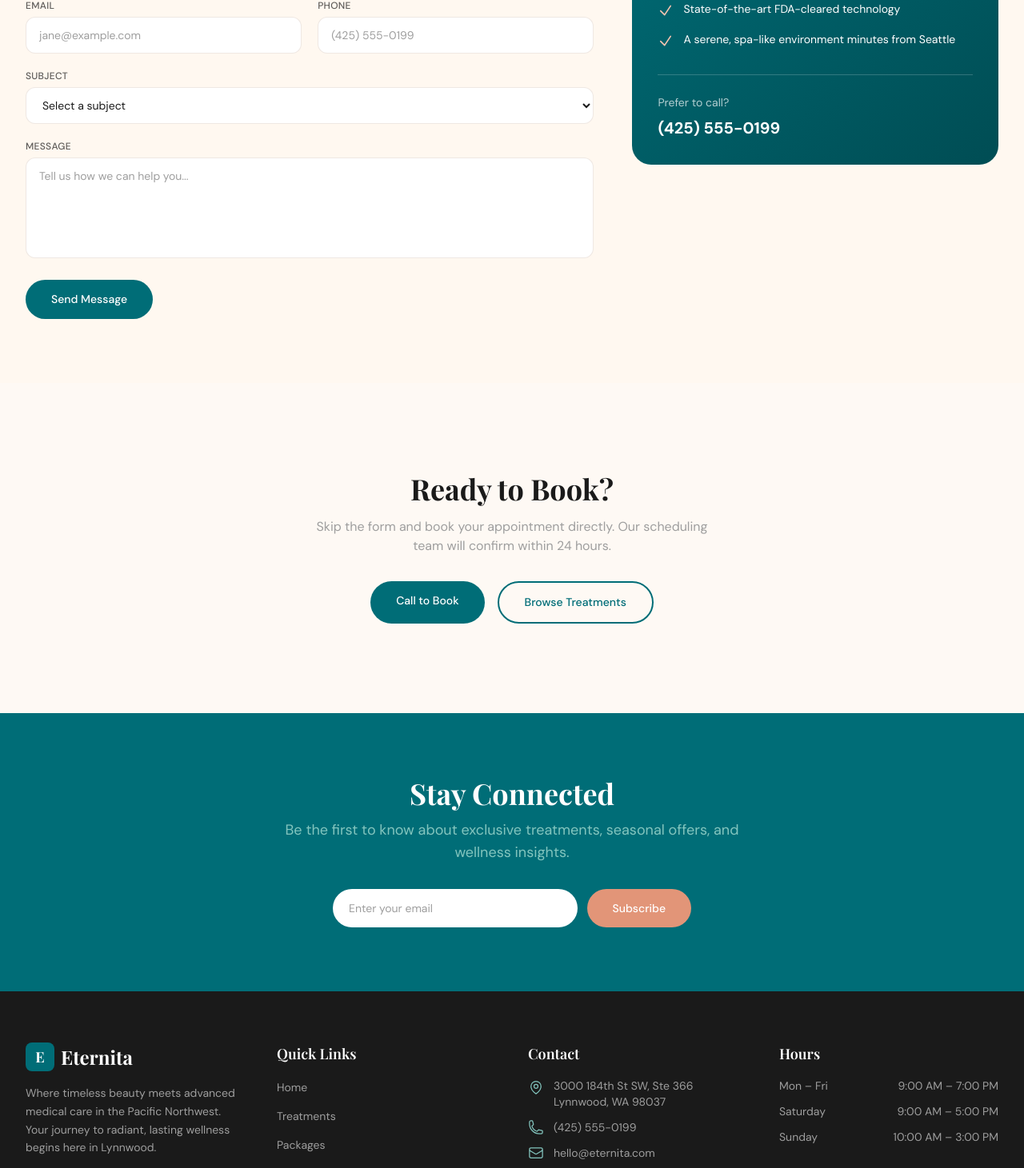
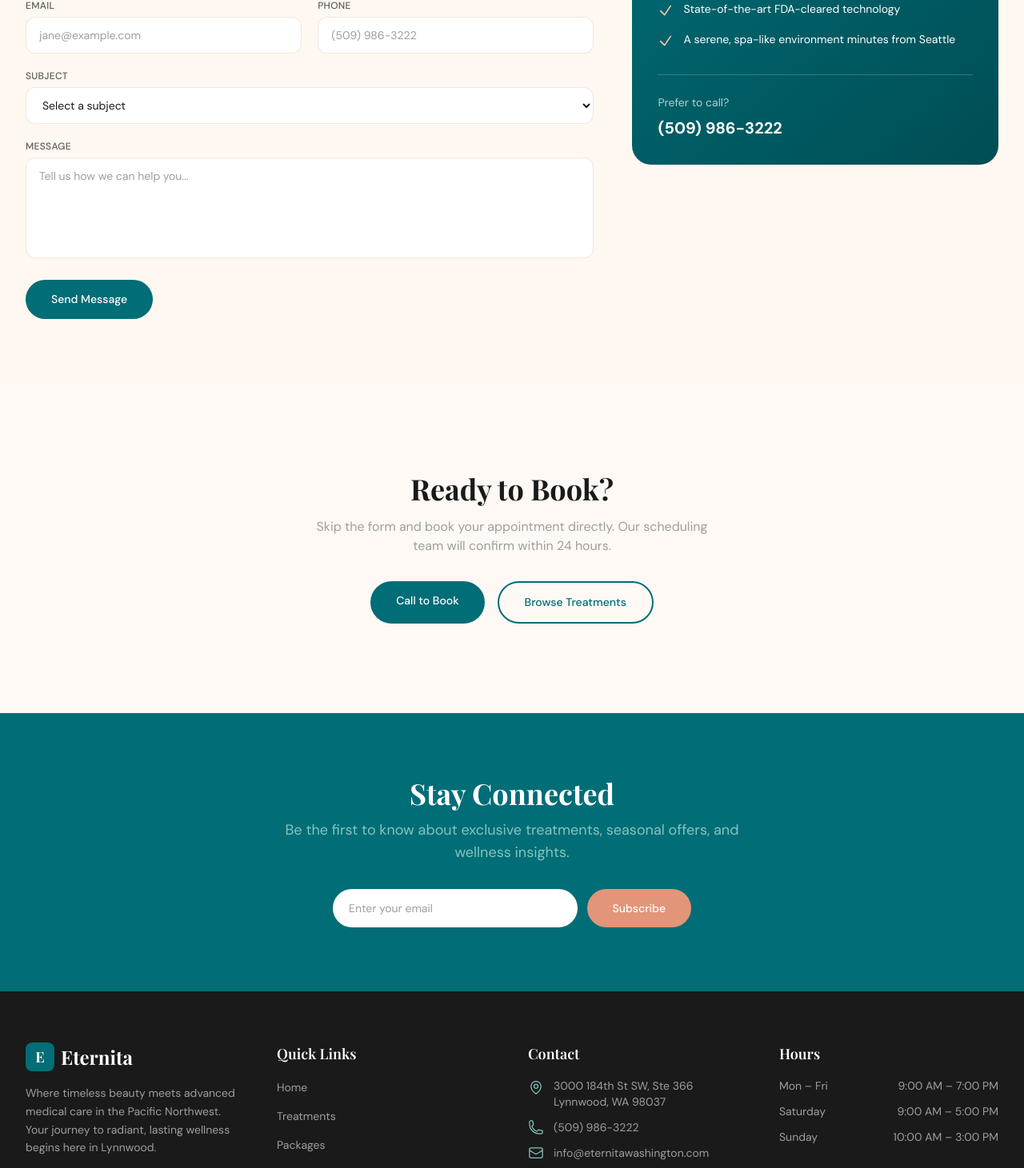
Before and after one commit to leonissa/kristal-florida-website, a React (Vite) app: page /contact in a window 1280 px wide. Shown: the part 1180-2641 px from the top of the page at 80% size. Built offline with nearby package versions, Linux system fonts and the light colour scheme; a web font is replaced by a local one.

Commit message:
Update phone to (509) 986-3222, email to info@eternitawashington.com

```diff
--- a/src/components/Footer.jsx
+++ b/src/components/Footer.jsx
@@ -75,13 +75,13 @@ export default function Footer() {
                 <svg xmlns="http://www.w3.org/2000/svg" fill="none" viewBox="0 0 24 24" strokeWidth={1.5} stroke="currentColor" className="w-5 h-5 text-eternita-teal-light shrink-0">
                   <path strokeLinecap="round" strokeLinejoin="round" d="M2.25 6.75c0 8.284 6.716 15 15 15h2.25a2.25 2.25 0 0 0 2.25-2.25v-1.372c0-.516-.351-.966-.852-1.091l-4.423-1.106c-.44-.11-.902.055-1.173.417l-.97 1.293c-.282.376-.769.542-1.21.38a12.035 12.035 0 0 1-7.143-7.143c-.162-.441.004-.928.38-1.21l1.293-.97c.363-.271.527-.734.417-1.173L6.963 3.102a1.125 1.125 0 0 0-1.091-.852H4.5A2.25 2.25 0 0 0 2.25 4.5v2.25Z" />
                 </svg>
-                <span className="text-eternita-gray">(425) 555-0199</span>
+                <span className="text-eternita-gray">(509) 986-3222</span>
               </li>
               <li className="flex items-center gap-3">
                 <svg xmlns="http://www.w3.org/2000/svg" fill="none" viewBox="0 0 24 24" strokeWidth={1.5} stroke="currentColor" className="w-5 h-5 text-eternita-teal-light shrink-0">
                   <path strokeLinecap="round" strokeLinejoin="round" d="M21.75 6.75v10.5a2.25 2.25 0 0 1-2.25 2.25h-15a2.25 2.25 0 0 1-2.25-2.25V6.75m19.5 0A2.25 2.25 0 0 0 19.5 4.5h-15a2.25 2.25 0 0 0-2.25 2.25m19.5 0v.243a2.25 2.25 0 0 1-1.07 1.916l-7.5 4.615a2.25 2.25 0 0 1-2.36 0L3.32 8.91a2.25 2.25 0 0 1-1.07-1.916V6.75" />
                 </svg>
-                <span className="text-eternita-gray">hello@eternita.com</span>
+                <span className="text-eternita-gray">info@eternitawashington.com</span>
               </li>
             </ul>
           </div>
--- a/src/components/Navbar.jsx
+++ b/src/components/Navbar.jsx
@@ -64,7 +64,7 @@ export default function Navbar({ onCartOpen }) {
             </button>
 
             {/* Book Now - desktop */}
-            <a href="tel:+1234567890" className="hidden md:inline-block btn-primary text-xs py-2.5 px-6">
+            <a href="tel:+15099863222" className="hidden md:inline-block btn-primary text-xs py-2.5 px-6">
               BOOK NOW
             </a>
 
@@ -104,7 +104,7 @@ export default function Navbar({ onCartOpen }) {
                 {link.label}
               </Link>
             ))}
-            <a href="tel:+1234567890" className="block text-center btn-primary text-xs py-2.5 px-6 mt-4">
+            <a href="tel:+15099863222" className="block text-center btn-primary text-xs py-2.5 px-6 mt-4">
               BOOK NOW
             </a>
           </div>
--- a/src/pages/Checkout.jsx
+++ b/src/pages/Checkout.jsx
@@ -181,7 +181,7 @@ export default function Checkout() {
                       value={form.phone}
                       onChange={handleFormChange}
                       className="w-full px-4 py-3 rounded-xl border border-eternita-taupe/60 bg-eternita-cream text-sm outline-none focus:ring-2 focus:ring-eternita-teal/30 focus:border-eternita-teal"
-                      placeholder="(425) 555-0199"
+                      placeholder="(509) 986-3222"
                     />
                   </div>
                 </div>
--- a/src/pages/Contact.jsx
+++ b/src/pages/Contact.jsx
@@ -18,7 +18,7 @@ const contactMethods = [
         <path strokeLinecap="round" strokeLinejoin="round" d="M2.25 6.75c0 8.284 6.716 15 15 15h2.25a2.25 2.25 0 0 0 2.25-2.25v-1.372c0-.516-.351-.966-.852-1.091l-4.423-1.106c-.44-.11-.902.055-1.173.417l-.97 1.293c-.282.376-.769.542-1.21.38a12.035 12.035 0 0 1-7.143-7.143c-.162-.441.004-.928.38-1.21l1.293-.97c.363-.271.527-.734.417-1.173L6.963 3.102a1.125 1.125 0 0 0-1.091-.852H4.5A2.25 2.25 0 0 0 2.25 4.5v2.25Z" />
       </svg>
     ),
-    details: ['(425) 555-0199', 'Toll-Free: (800) 555-0199'],
+    details: ['(509) 986-3222', 'Toll-Free: (800) 555-0199'],
   },
   {
     label: 'Email Us',
@@ -27,7 +27,7 @@ const contactMethods = [
         <path strokeLinecap="round" strokeLinejoin="round" d="M21.75 6.75v10.5a2.25 2.25 0 0 1-2.25 2.25h-15a2.25 2.25 0 0 1-2.25-2.25V6.75m19.5 0A2.25 2.25 0 0 0 19.5 4.5h-15a2.25 2.25 0 0 0-2.25 2.25m19.5 0v.243a2.25 2.25 0 0 1-1.07 1.916l-7.5 4.615a2.25 2.25 0 0 1-2.36 0L3.32 8.91a2.25 2.25 0 0 1-1.07-1.916V6.75" />
       </svg>
     ),
-    details: ['hello@eternita.com', 'bookings@eternita.com'],
+    details: ['info@eternitawashington.com', 'info@eternitawashington.com'],
   },
   {
     label: 'Hours of Operation',
@@ -130,7 +130,7 @@ export default function Contact() {
                       id="phone"
                       type="tel"
                       className="w-full px-4 py-3 rounded-xl border border-eternita-taupe/60 bg-eternita-white text-sm outline-none focus:ring-2 focus:ring-eternita-teal/30 focus:border-eternita-teal transition-all placeholder:text-eternita-gray"
-                      placeholder="(425) 555-0199"
+                      placeholder="(509) 986-3222"
                     />
                   </div>
                 </div>
@@ -188,8 +188,8 @@ export default function Contact() {
                 </ul>
                 <div className="mt-8 pt-6 border-t border-white/20">
                   <p className="text-sm text-white/70 mb-2">Prefer to call?</p>
-                  <a href="tel:+14255550199" className="text-xl font-bold hover:text-eternita-coral-light transition-colors">
-                    (425) 555-0199
+                  <a href="tel:+15099863222" className="text-xl font-bold hover:text-eternita-coral-light transition-colors">
+                    (509) 986-3222
                   </a>
                 </div>
               </div>
@@ -208,7 +208,7 @@ export default function Contact() {
             Skip the form and book your appointment directly. Our scheduling team will confirm within 24 hours.
           </p>
           <div className="flex flex-col sm:flex-row gap-4 justify-center">
-            <a href="tel:+14255550199" className="btn-primary">
+            <a href="tel:+15099863222" className="btn-primary">
               Call to Book
             </a>
             <Link to="/treatments" className="btn-secondary">
--- a/src/pages/Home.jsx
+++ b/src/pages/Home.jsx
@@ -247,7 +247,7 @@ export default function Home() {
                   <Link to="/contact" className="btn-primary bg-eternita-white text-eternita-teal hover:bg-eternita-coral-light hover:text-eternita-dark">
                     Book Your Visit
                   </Link>
-                  <a href="tel:+1234567890" className="btn-secondary border-eternita-white text-eternita-white hover:bg-eternita-white hover:text-eternita-teal">
+                  <a href="tel:+15099863222" className="btn-secondary border-eternita-white text-eternita-white hover:bg-eternita-white hover:text-eternita-teal">
                     Call Us
                   </a>
                 </div>
--- a/src/pages/Packages.jsx
+++ b/src/pages/Packages.jsx
@@ -195,7 +195,7 @@ export default function Packages() {
                       >
                         Add to Cart
                       </button>
-                      <a href="tel:+1234567890" className="flex-1 btn-primary text-xs py-2.5 text-center">
+                      <a href="tel:+15099863222" className="flex-1 btn-primary text-xs py-2.5 text-center">
                         Book Now
                       </a>
                     </div>
--- a/src/pages/Treatments.jsx
+++ b/src/pages/Treatments.jsx
@@ -184,7 +184,7 @@ export default function Treatments() {
                     >
                       Add to Cart
                     </button>
-                    <a href="tel:+1234567890" className="flex-1 btn-primary text-xs py-2.5 text-center">
+                    <a href="tel:+15099863222" className="flex-1 btn-primary text-xs py-2.5 text-center">
                       Book Now
                     </a>
                   </div>
```
